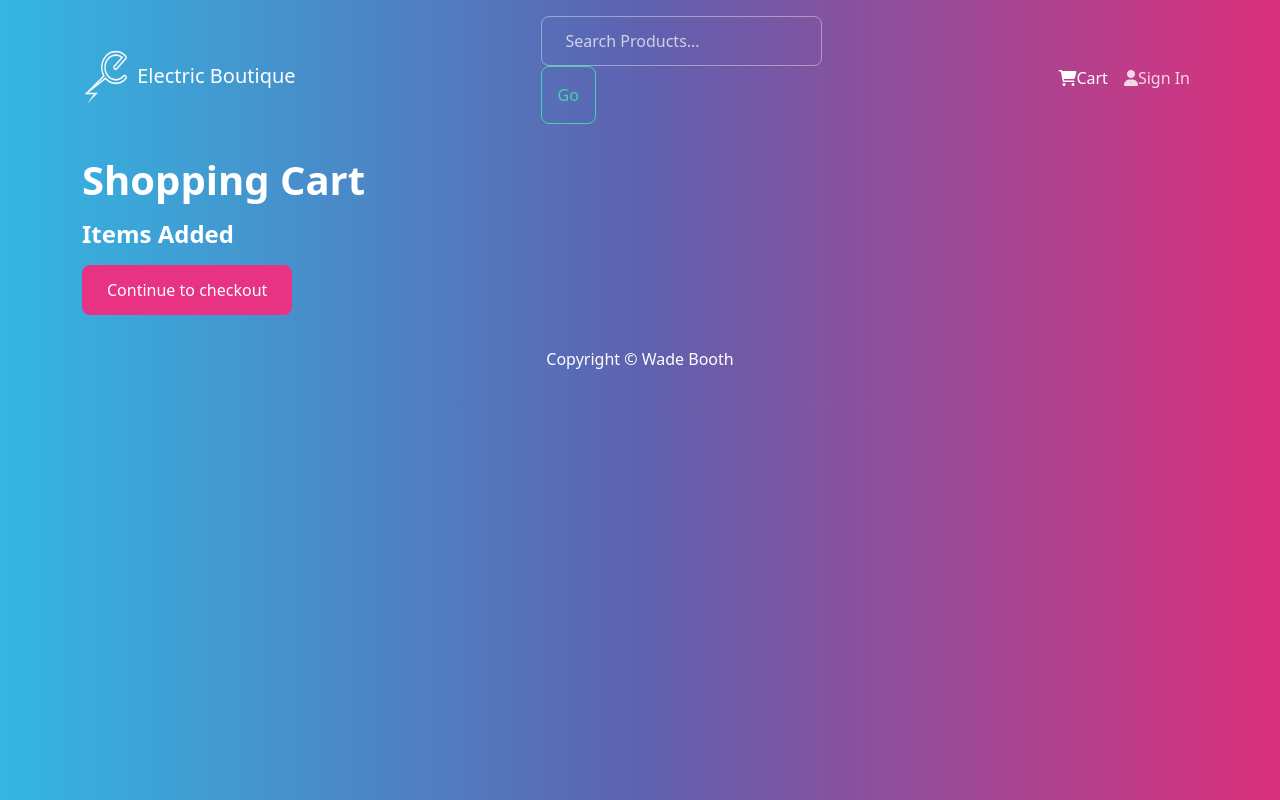
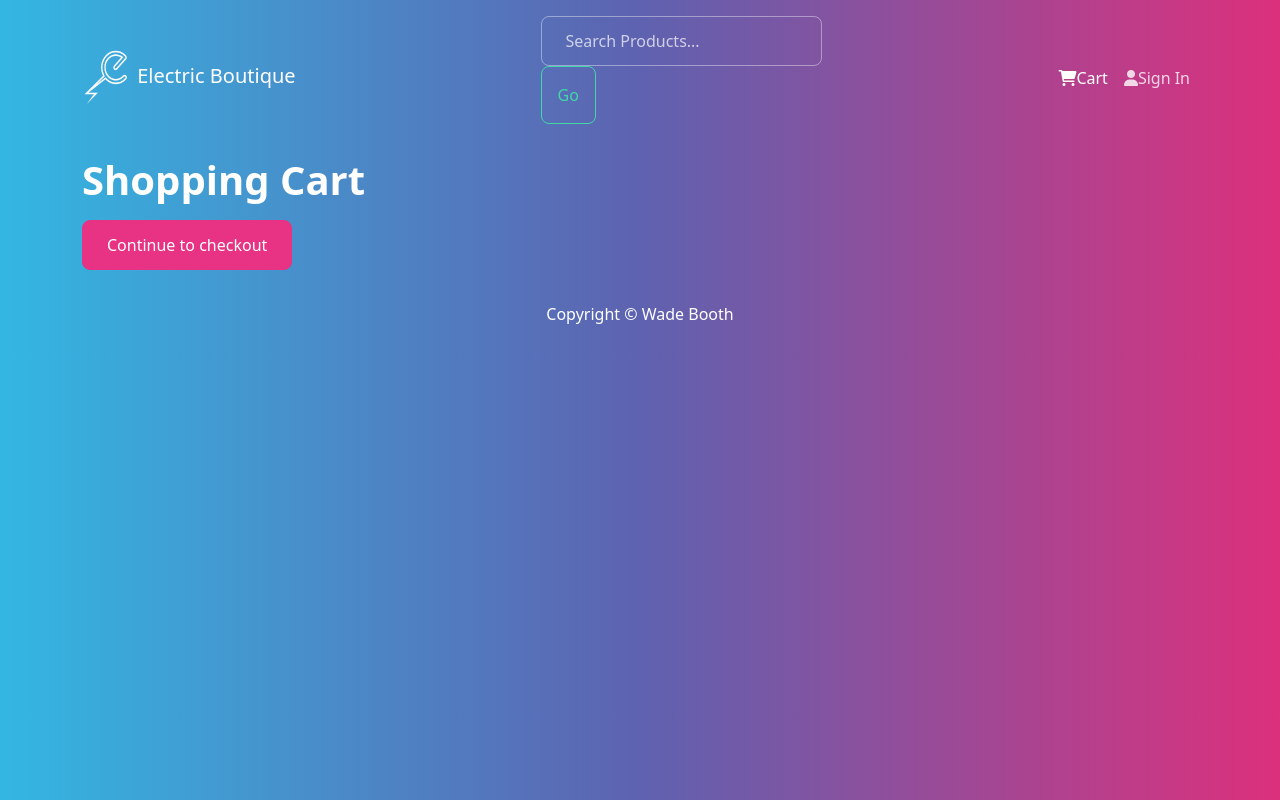
Before and after one commit to wadebooth/frontend-ecommerce, a React (Create React App) app: page /cart in a window 1280 px wide. Built offline with nearby package versions, Linux system fonts and the light colour scheme.

Commit message:
removed items added

```diff
--- a/src/components/Cart.js
+++ b/src/components/Cart.js
@@ -41,7 +41,6 @@ const Cart = () => {
   return (
     <>
       <h1>Shopping Cart</h1>
-      <h4>Items Added</h4>
       <Row>
         {products.map((product) => {
           return (
```
